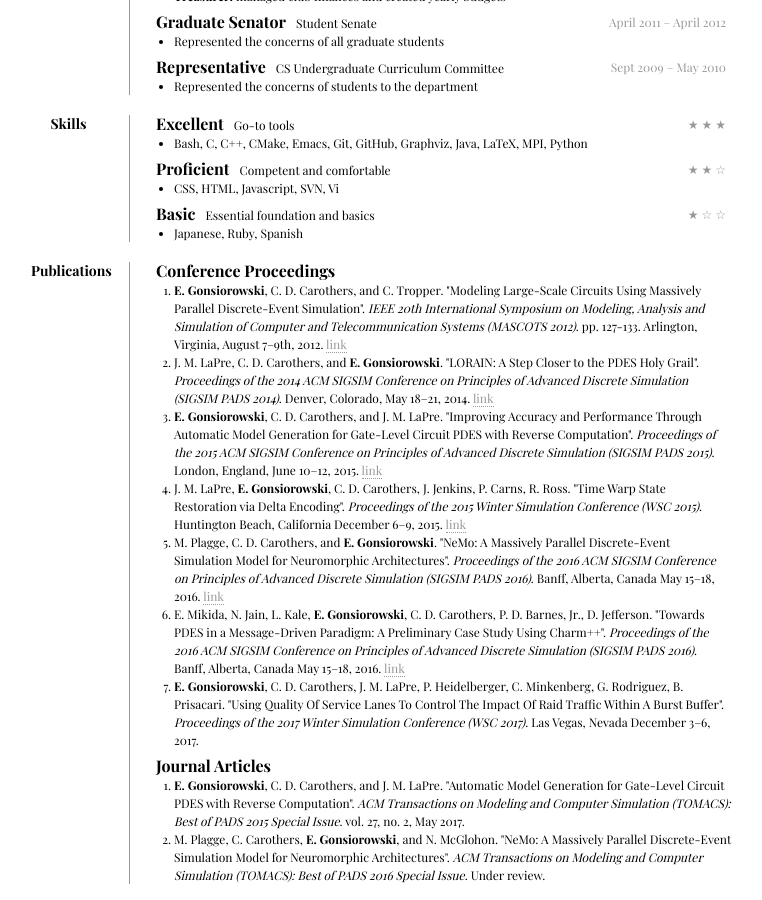
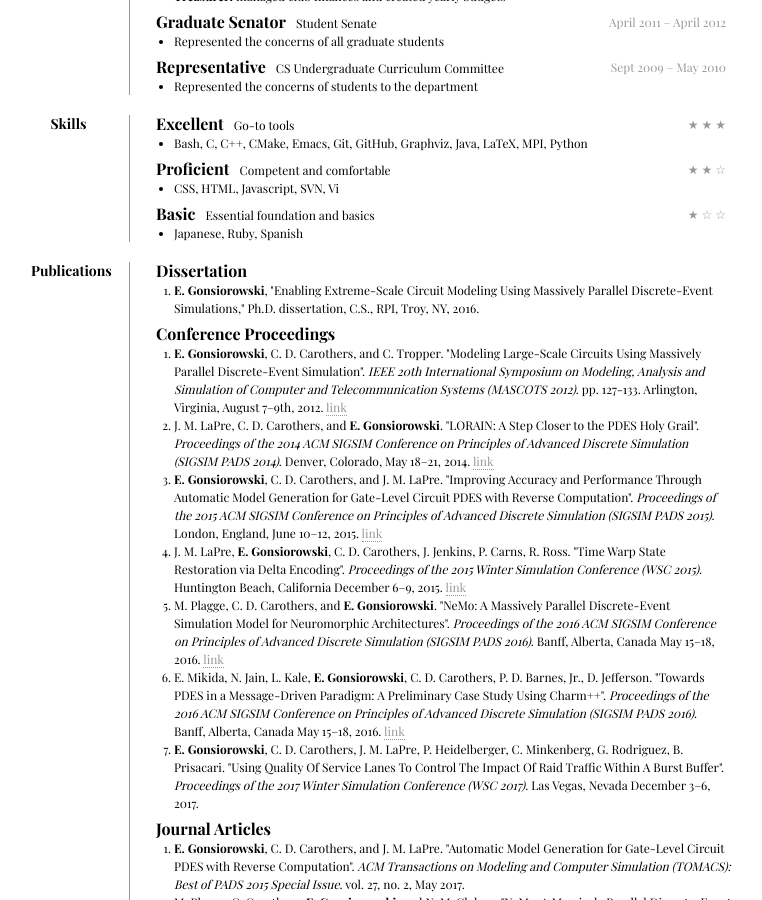
Before and after one commit to gonsie/gonsie.github.io, a Jekyll site: the page cv.html, which Jekyll copies as it is, in a window 1280 px wide and 900 px high, scrolled down 1556 px. Shown: the whole window, without its empty margins (259-1021 px from the left). Built offline with Jekyll 4.4.1, drawn with Linux system fonts in a browser that asks for light colours; some web fonts are replaced.

Commit message:
dissertation in publications

```diff
--- a/cv.html
+++ b/cv.html
@@ -366,7 +366,14 @@
             <dd class="clear"></dd>
             <dt>Publications</dt>
             <dd>
-                <h2><strong>Conference Proceedings</strong></h2>
+                <h2><strong>Dissertation</strong></h2>
+                <ol><li><strong>E. Gonsiorowski</strong>,
+                    "Enabling Extreme-Scale Circuit Modeling Using Massively Parallel Discrete-Event Simulations,"
+                    Ph.D. dissertation, C.S., RPI, Troy, NY, 2016.
+                  </li>
+                </ol>
+
+                <h2 class="smartmargin"><strong>Conference Proceedings</strong></h2>
                 <ol>
                     <li><strong>E. Gonsiorowski</strong>, C. D. Carothers, and C. Tropper.
                         "Modeling Large-Scale Circuits Using Massively Parallel Discrete-Event Simulation".
```
